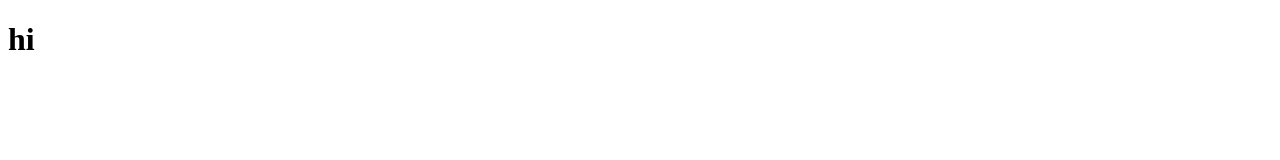
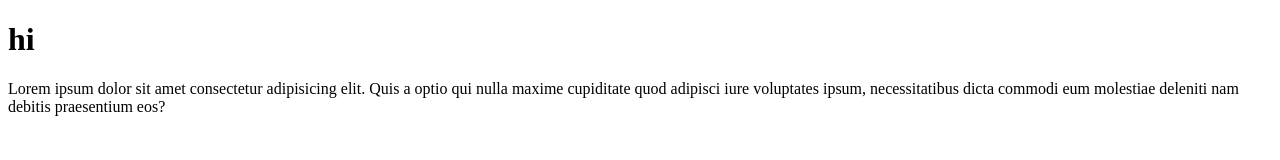
Before and after one commit to TheHiddenSilent/secondrepo, a plain HTML site: page FirstRepo.html in a window 1280 px wide. Drawn offline with Linux system fonts and the light colour scheme.

Commit message:
Updated paragraph text

```diff
--- a/FirstRepo.html
+++ b/FirstRepo.html
@@ -7,5 +7,6 @@
 </head>
 <body>
     <h1>hi</h1>
+    <p>Lorem ipsum dolor sit amet consectetur adipisicing elit. Quis a optio qui nulla maxime cupiditate quod adipisci iure voluptates ipsum, necessitatibus dicta commodi eum molestiae deleniti nam debitis praesentium eos?</p>
 </body>
 </html>
```
